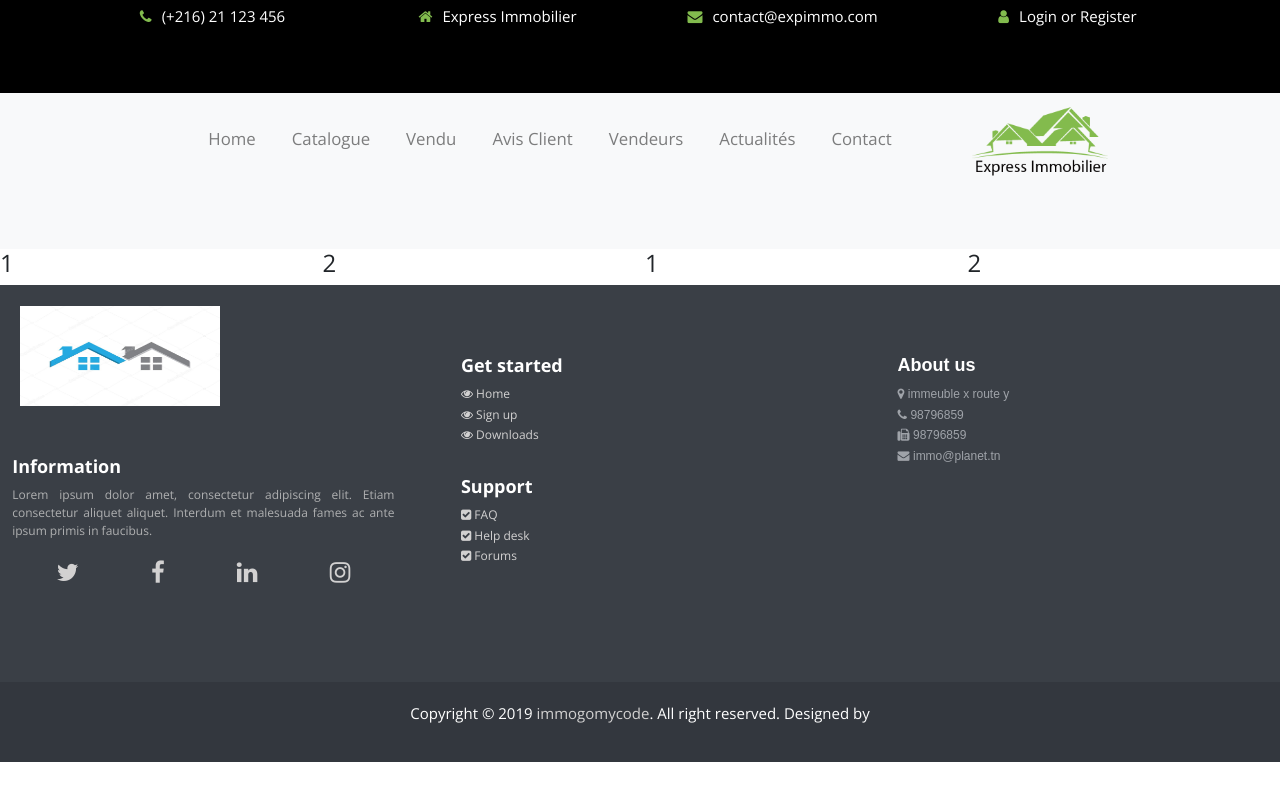
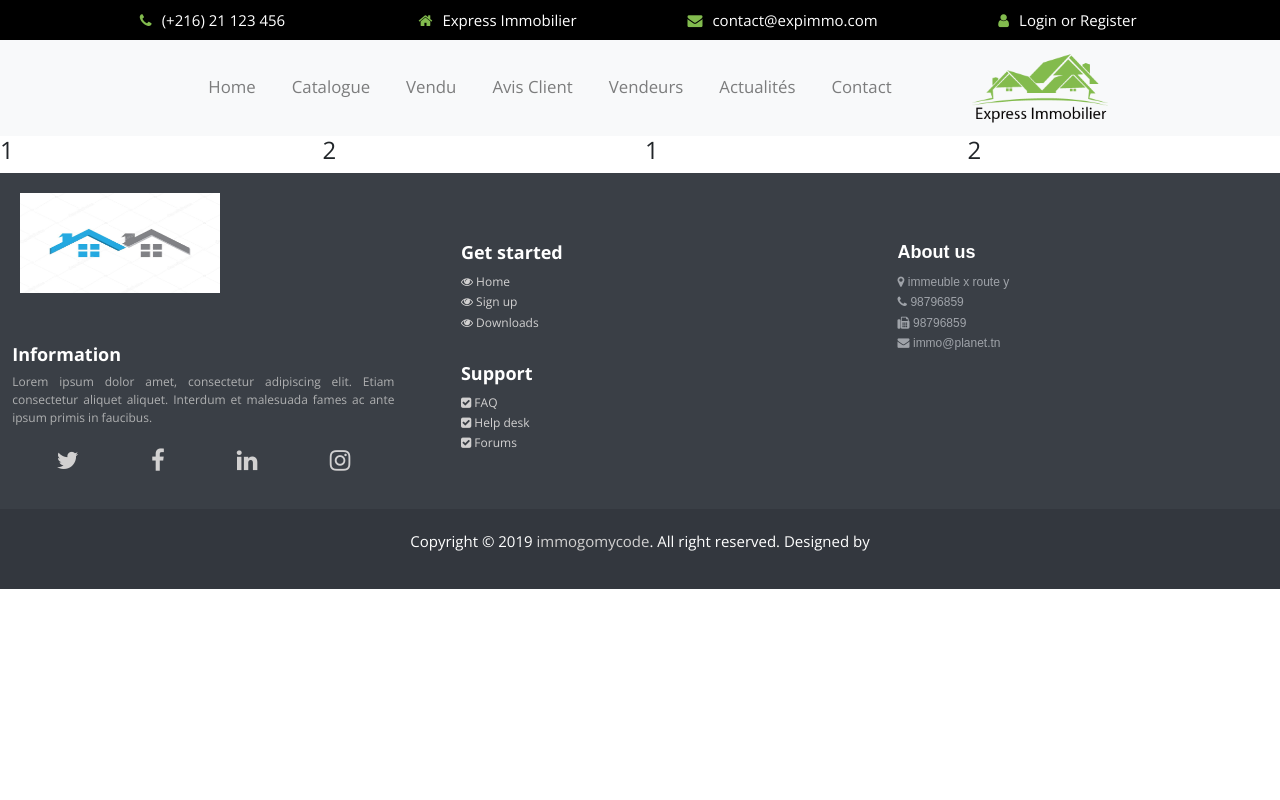
Before and after one commit to waeljawadi/express_immobilier, a React (Create React App) app: page /img.youtube.com/vi in a window 1280 px wide. Shown: the top 800 px of the page. Built offline with nearby package versions, Linux system fonts and the light colour scheme.

Commit message:
minor changes

```diff
--- a/src/component/footer/footer.css
+++ b/src/component/footer/footer.css
@@ -4,9 +4,7 @@
 
 }
 
-.row {
-    margin-bottom: 60px;
-}
+
 .getstared{
     padding: 3%;
     color: #9fa3a9
```
